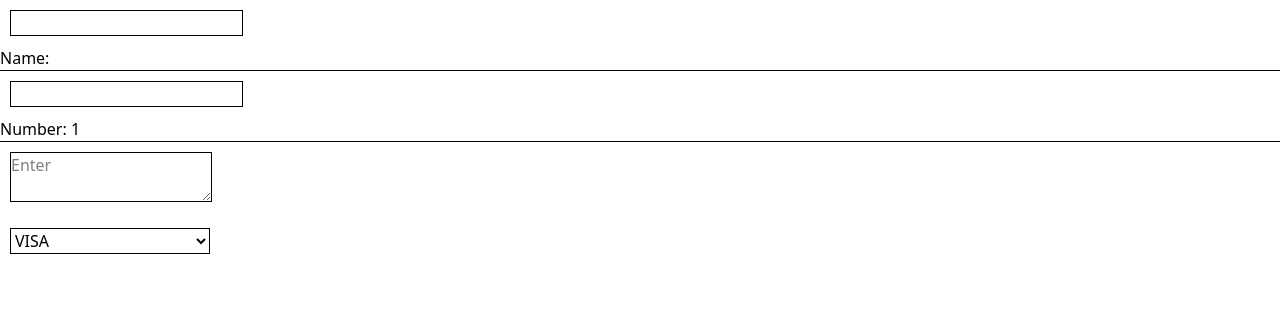
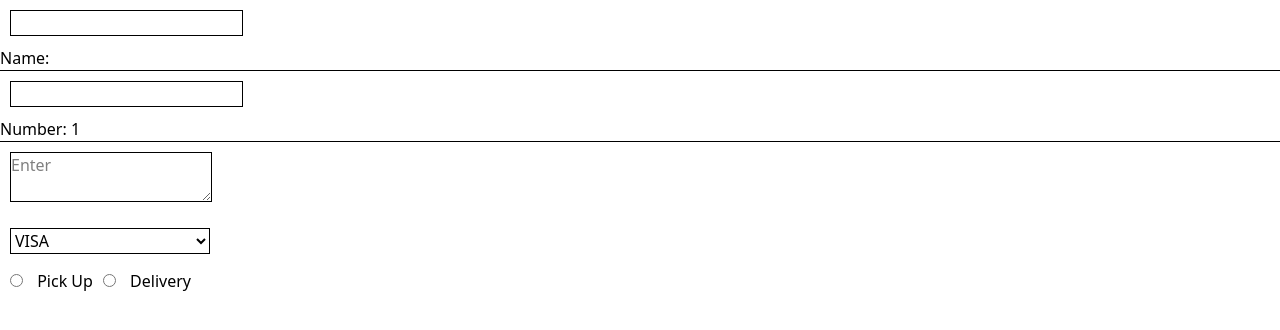
Before and after one commit to KimberlyYen/react-crash-2024, a React (Vite) app: page / in a window 1280 px wide. Shown: the top 330 px of the page. Built offline with nearby package versions, Linux system fonts and the light colour scheme.

Commit message:
radio button

```diff
--- a/src/Input.jsx
+++ b/src/Input.jsx
@@ -6,6 +6,8 @@ const Input = () => {
   const [ number, setNumber ] = useState(1)
   const [ comment, setComment ] = useState('')
   const [ select, setSelect ] = useState('')
+  const [ shopping, setShopping ] = useState('')
+
 
 
   const handleText = (e) => {
@@ -22,6 +24,10 @@ const Input = () => {
 
   const handleSelect = (e) => {
     setSelect(e.target.value)
+  }
+
+  const handleShipping = (e) => {
+    setShopping(e.target.value)
   }
 
   return (
@@ -43,6 +49,21 @@ const Input = () => {
             <option value="LINE PAY">LINE PAY</option>
         </select>
         <p>{select}</p>
+
+        <label htmlFor="" onChange={handleShipping}>
+            <input type="radio" value={'Pick Up'}
+            checked={shopping === 'Pick Up'}
+            /> Pick Up
+        </label>
+        <label htmlFor="" onChange={handleShipping}>
+        <input type="radio" value={'Delivery'}
+            checked={shopping === 'Delivery'}
+        /> Delivery
+        </label>
+
+        <p>
+            {shopping}
+        </p>
     </div>
   )
 }
```
